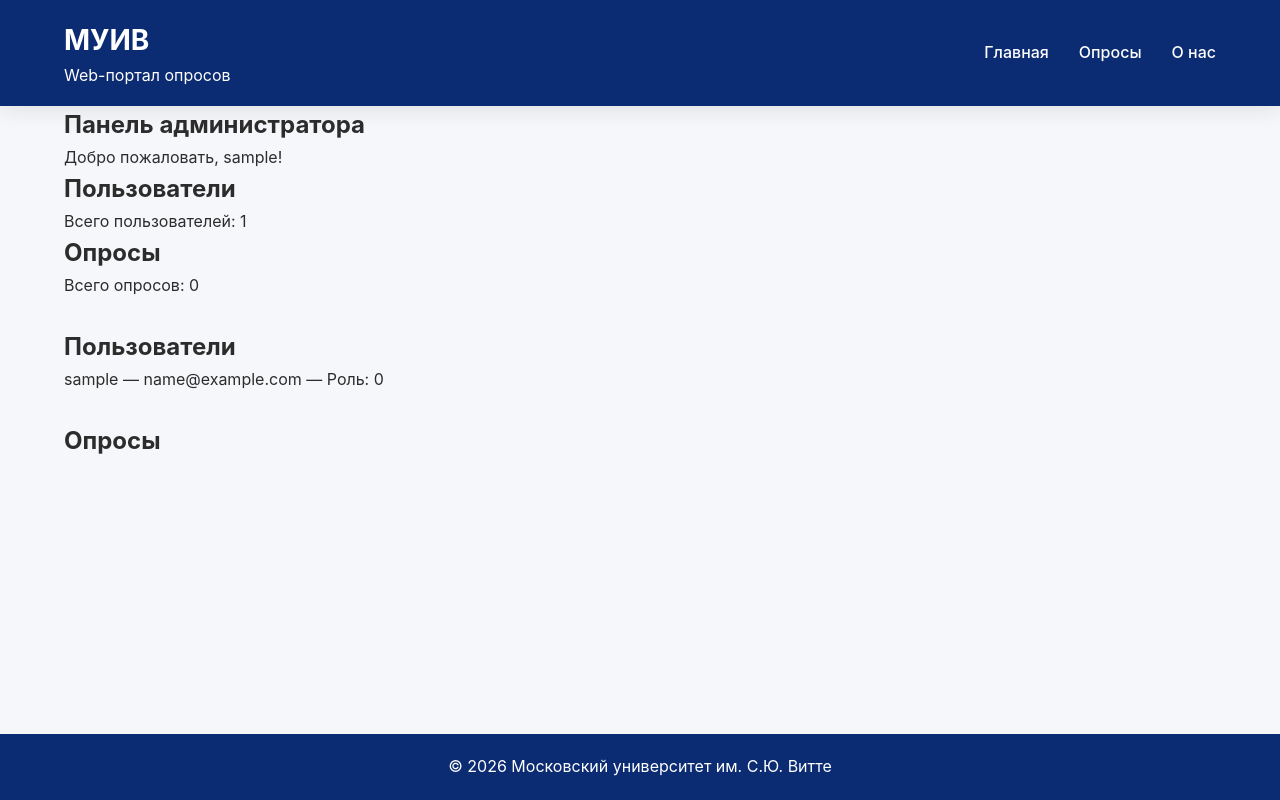
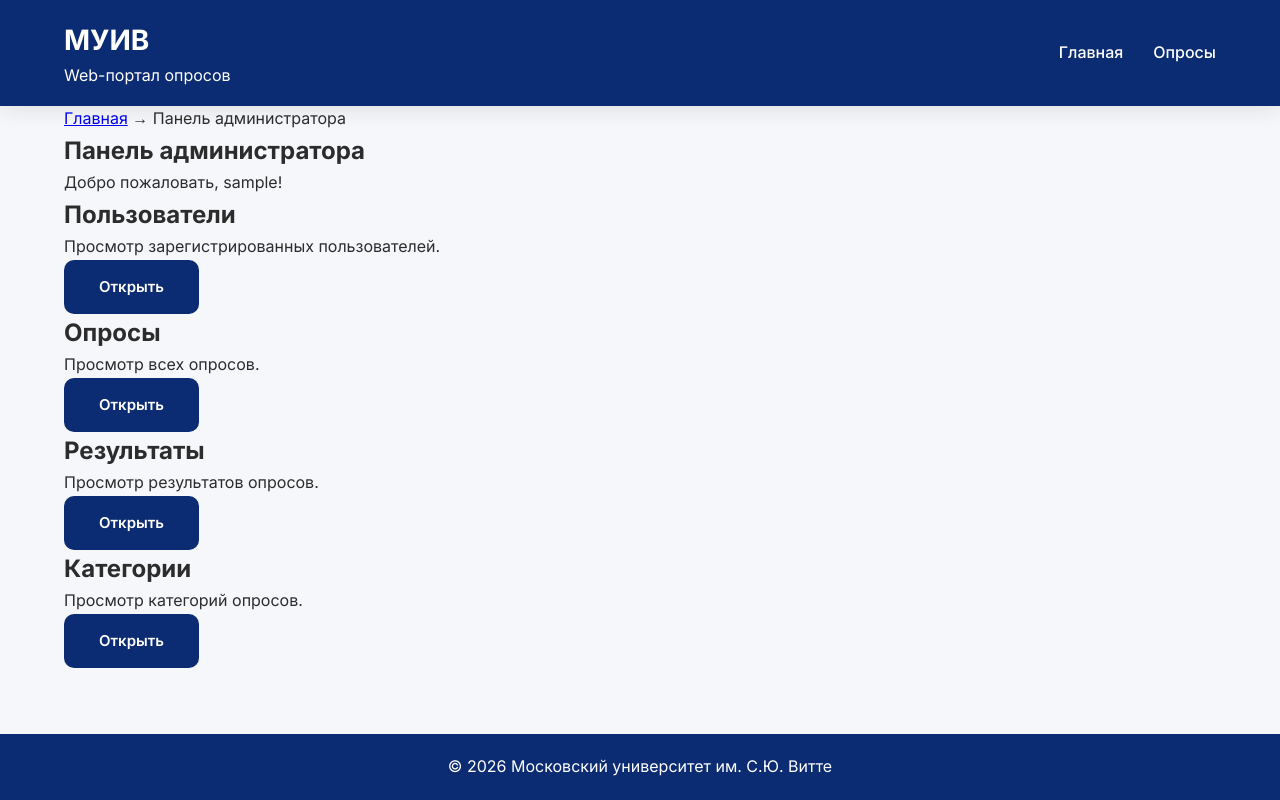
Before and after one commit to Yterror/vkr-web-portal, a PHP site: page /admin.php in a window 1280 px wide. Run offline with PHP 8.4, Linux system fonts and the light colour scheme; the visitor is signed in with stand-in values (Sample User, id 1); data that the repository does not hold is empty.

Commit message:
crumbs
Добавлены крошки дял администратора

```diff
--- a/admin.php
+++ b/admin.php
@@ -8,28 +8,6 @@ if (!isset($_SESSION['user_id']) || $_SESSION['user_role'] != 1) {
     header('Location: login.php');
     exit;
 }
-
-$sql = "SELECT COUNT(*) FROM users";
-$stmt = $pdo->query($sql);
-$users_count = $stmt->fetchColumn();
-
-$sql = "SELECT COUNT(*) FROM polls";
-$stmt = $pdo->query($sql);
-$polls_count = $stmt->fetchColumn();
-
-$sql = "SELECT USER_ID, USER_FULL_NAME, USER_EMAIL, USER_ROLE_ID
-        FROM users
-        ORDER BY USER_ID";
-
-$stmt = $pdo->query($sql);
-$users = $stmt->fetchAll(PDO::FETCH_ASSOC);
-
-$sql = "SELECT POLL_ID, POLL_TITLE, POLL_STATUS
-        FROM polls
-        ORDER BY POLL_ID DESC";
-
-$stmt = $pdo->query($sql);
-$polls = $stmt->fetchAll(PDO::FETCH_ASSOC);
 
 ?>
 
@@ -42,6 +20,12 @@ $polls = $stmt->fetchAll(PDO::FETCH_ASSOC);
     <meta name="viewport" content="width=device-width, initial-scale=1.0">
 
     <title>Панель администратора</title>
+
+    <link rel="preconnect" href="https://fonts.googleapis.com">
+
+    <link rel="preconnect" href="https://fonts.gstatic.com" crossorigin>
+
+    <link href="https://fonts.googleapis.com/css2?family=Inter:wght@300;400;500;600;700&display=swap" rel="stylesheet">
 
     <link rel="stylesheet" href="css/style.css">
 
@@ -68,7 +52,6 @@ $polls = $stmt->fetchAll(PDO::FETCH_ASSOC);
 
                 <li><a href="index.php">Главная</a></li>
                 <li><a href="polls.php">Опросы</a></li>
-                <li><a href="about.php">О нас</a></li>
 
             </ul>
 
@@ -84,10 +67,23 @@ $polls = $stmt->fetchAll(PDO::FETCH_ASSOC);
 
     <div class="container">
 
+        <div class="breadcrumbs">
+
+            <a href="index.php">Главная</a>
+
+            <span>→</span>
+
+            <span>Панель администратора</span>
+
+        </div>
+
         <h1>Панель администратора</h1>
 
         <p class="panel-description">
-            Добро пожаловать, <?= htmlspecialchars($_SESSION['user_name']) ?>!
+
+            Добро пожаловать,
+            <?= htmlspecialchars($_SESSION['user_name']) ?>!
+
         </p>
 
         <div class="teacher-grid">
@@ -97,9 +93,12 @@ $polls = $stmt->fetchAll(PDO::FETCH_ASSOC);
                 <h2>Пользователи</h2>
 
                 <p>
-                    Всего пользователей:
-                    <?= $users_count ?>
+                    Просмотр зарегистрированных пользователей.
                 </p>
+
+                <a href="admin-users.php" class="btn">
+                    Открыть
+                </a>
 
             </div>
 
@@ -108,45 +107,42 @@ $polls = $stmt->fetchAll(PDO::FETCH_ASSOC);
                 <h2>Опросы</h2>
 
                 <p>
-                    Всего опросов:
-                    <?= $polls_count ?>
+                    Просмотр всех опросов.
                 </p>
+
+                <a href="admin-polls.php" class="btn">
+                    Открыть
+                </a>
 
             </div>
 
-        </div>
+            <div class="teacher-card">
 
-        <div class="teacher-card" style="margin-top:30px;">
-
-            <h2>Пользователи</h2>
-
-            <?php foreach ($users as $user): ?>
+                <h2>Результаты</h2>
 
                 <p>
-                    <?= htmlspecialchars($user['USER_FULL_NAME']) ?>
-                    —
-                    <?= htmlspecialchars($user['USER_EMAIL']) ?>
-                    —
-                    Роль: <?= $user['USER_ROLE_ID'] ?>
+                    Просмотр результатов опросов.
                 </p>
 
-            <?php endforeach; ?>
+                <a href="admin-results.php" class="btn">
+                    Открыть
+                </a>
 
-        </div>
+            </div>
 
-        <div class="teacher-card" style="margin-top:30px;">
+            <div class="teacher-card">
 
-            <h2>Опросы</h2>
-
-            <?php foreach ($polls as $poll): ?>
+                <h2>Категории</h2>
 
                 <p>
-                    <?= htmlspecialchars($poll['POLL_TITLE']) ?>
-                    —
-                    <?= htmlspecialchars($poll['POLL_STATUS']) ?>
+                    Просмотр категорий опросов.
                 </p>
 
-            <?php endforeach; ?>
+                <a href="admin-categories.php" class="btn">
+                    Открыть
+                </a>
+
+            </div>
 
         </div>
 
```
Also changed, not shown: admin-categories.php (+25 -0 lines), admin-polls.php (+32 -3 lines), admin-results.php (+25 -0 lines), admin-users.php (+31 -0 lines).
